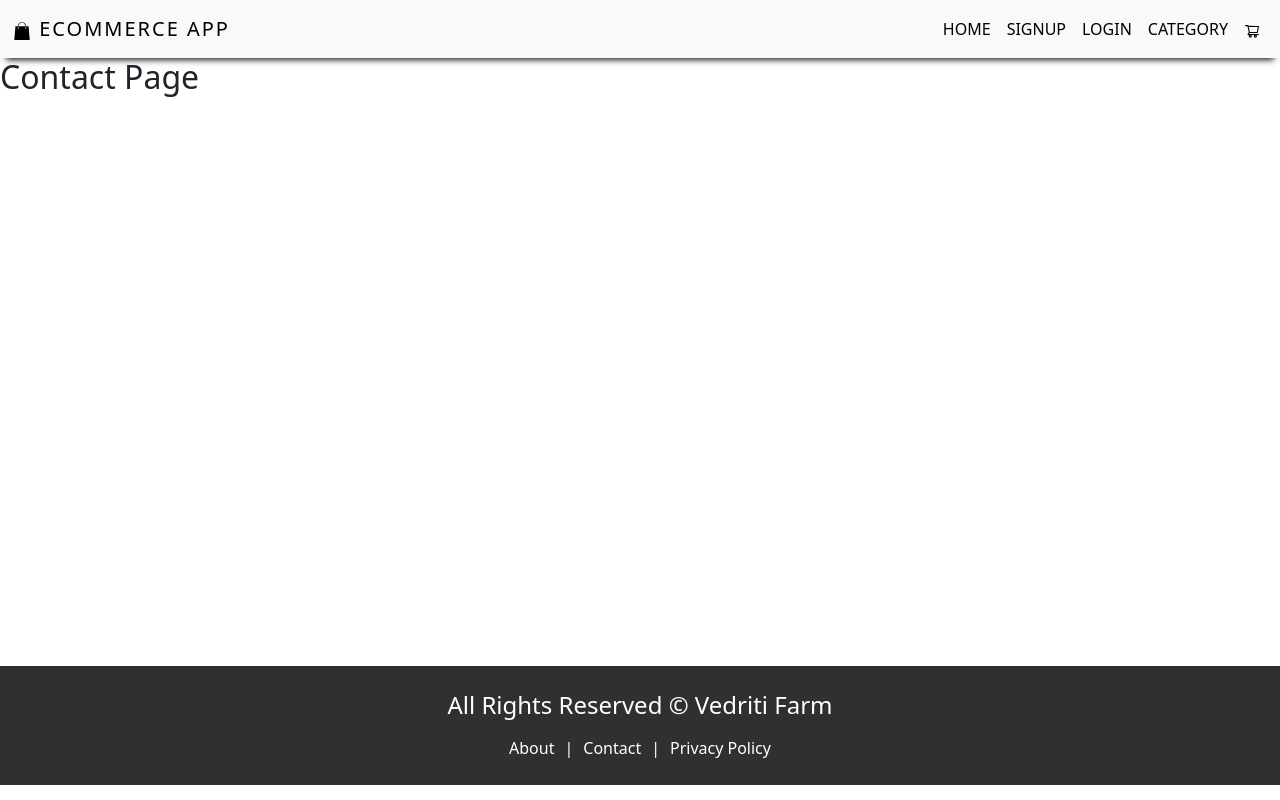
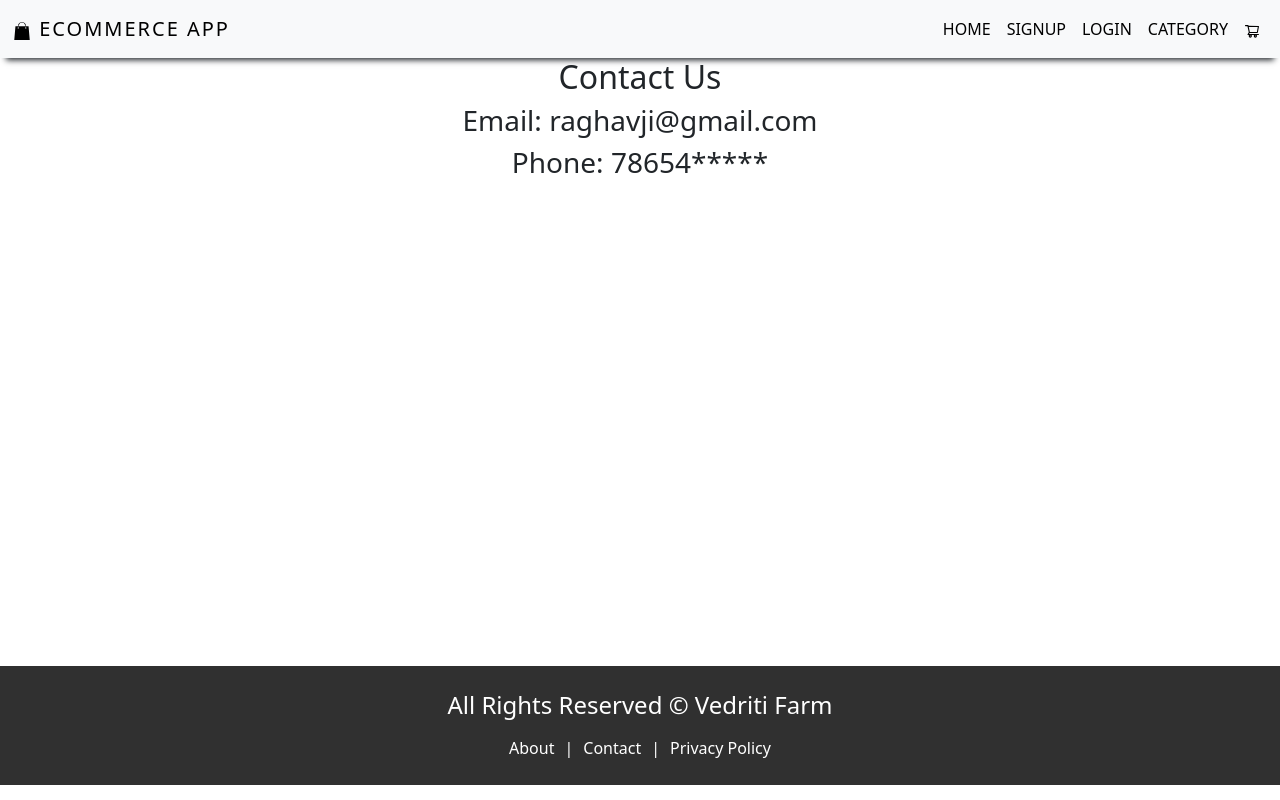
Before and after one commit to AbhishekUp11/Ecommerce-Web-App, a React (Create React App) app in the folder client/: page /contact in a window 1280 px wide. Built offline with nearby package versions, Linux system fonts and the light colour scheme.

Commit message:
Added contact Page

```diff
--- a/client/src/pages/Contact.js
+++ b/client/src/pages/Contact.js
@@ -4,7 +4,9 @@ import Layout from '../components/layout/Layout';
 const Contact = () => {
     return(
       <Layout>
-      <h2> Contact Page </h2>
+      <h2 className='text-center'>Contact Us</h2>
+      <h3 className='text-center'>Email: raghavji@gmail.com</h3>
+      <h3 className='text-center'>Phone: 78654*****</h3>
      </Layout>
     )
 };
```
